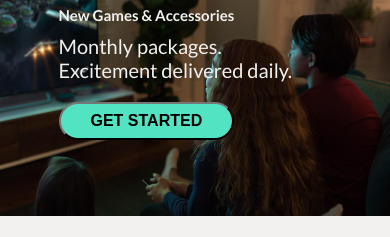
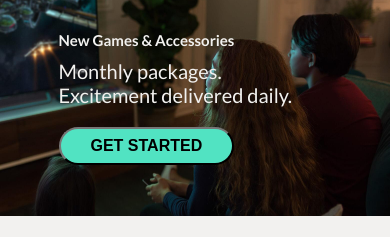
Before and after one commit to dpartus/dpartus.github.io, a plain HTML site: page index.html in a window 390 px wide. Shown: the part 56-293 px from the top of the page. Drawn offline with Linux system fonts and the light colour scheme.

Commit message:
Hopefully fiexes resolution issue

```diff
--- a/sass/main.scss
+++ b/sass/main.scss
@@ -237,11 +237,11 @@ a {
     }
 }
 
-@media screen and (max-width:400px){
+@media screen and (max-width:420px){
     .hero-text{
         position: absolute;
         color: $hero-text-color;
-        top: 5%;
+        top: 8%;
         left: 15%;
         }
     .hero-small-header{
```
Also changed, not shown: css/main.css, sass/main.css, sass/main.min.css.
